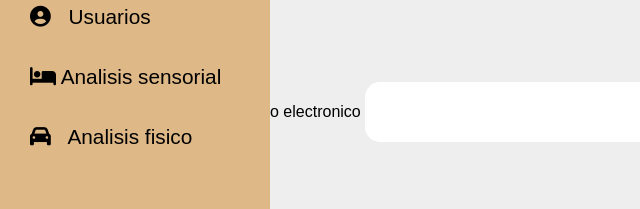
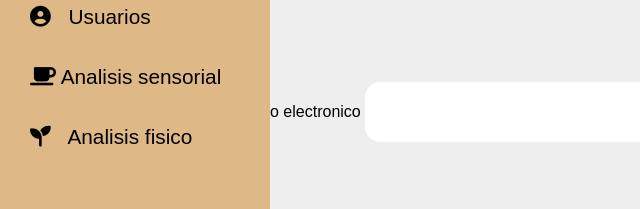
Before and after one commit to Luis1080931/MADAC-Coffe, a plain HTML site: page dashLuis.html in a window 1280 px wide. Shown: the part 298-507 px from the top of the page, 0-640 px from the left. Drawn offline with Linux system fonts and the light colour scheme.

Commit message:
dashLuis

```diff
--- a/dashLuis.html
+++ b/dashLuis.html
@@ -20,8 +20,8 @@
                     <span class="menu"> &#9776</span>
                         <li> MADAC-Coffe </li>
                         <li> <i class="icon fa-solid fa-circle-user"></i><span class="text-item-menu"> Usuarios </span></li>
-                        <li> <i class="icon fa-solid fa-bed"></i><span class="tex-item-menu"> Analisis sensorial </span></li>
-                        <li> <i class="icon fa-solid fa-car"></i><span class="text-item-menu"> Analisis fisico </span></li>
+                        <li> <i class="fa-solid fa-mug-saucer"></i><span class="tex-item-menu"> Analisis sensorial </span></li>
+                        <li> <i class="fa-solid fa-seedling"></i><span class="text-item-menu"> Analisis fisico </span></li>
                 </ul>
             </div>
             <div class="main-content">
```
